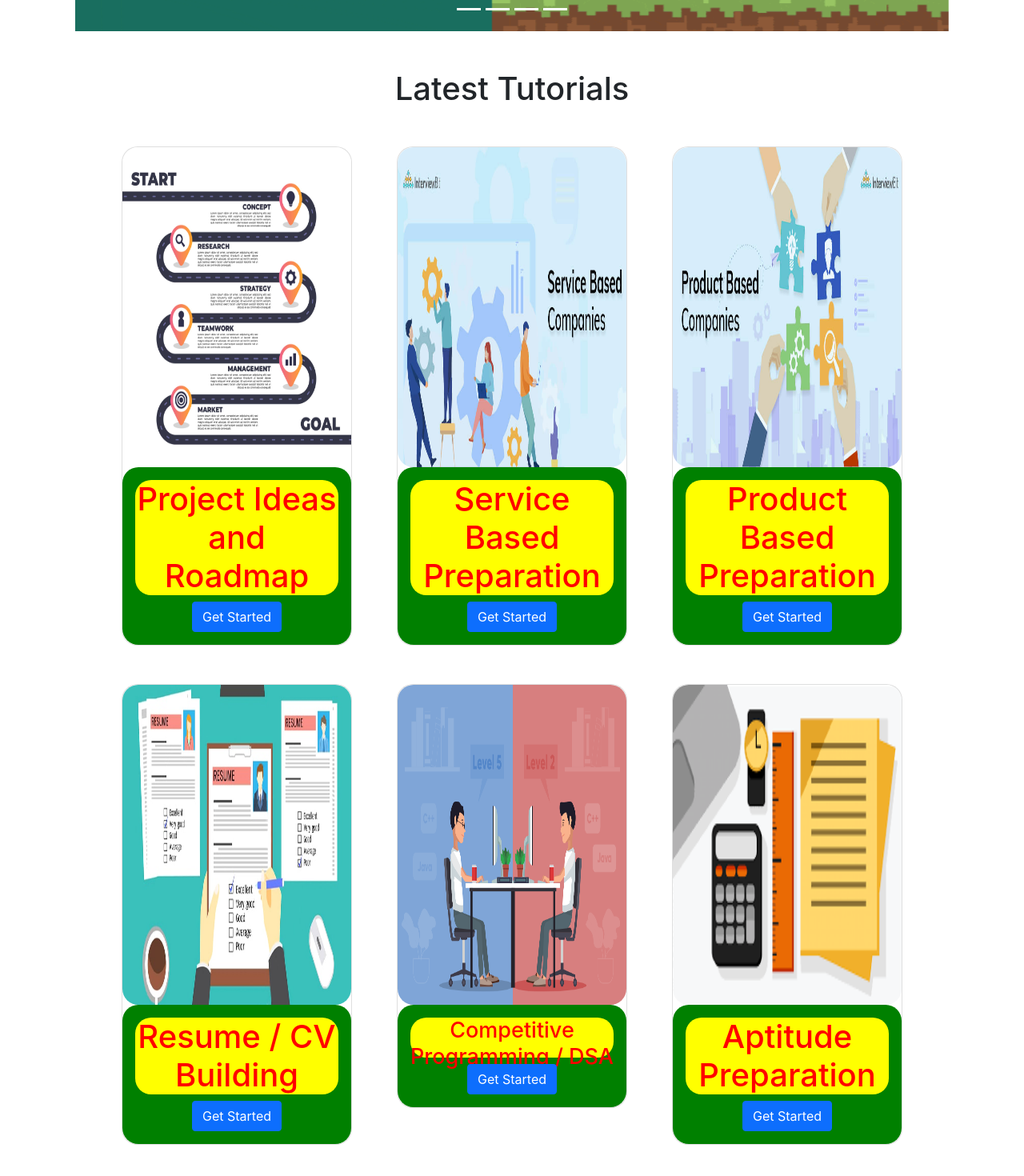
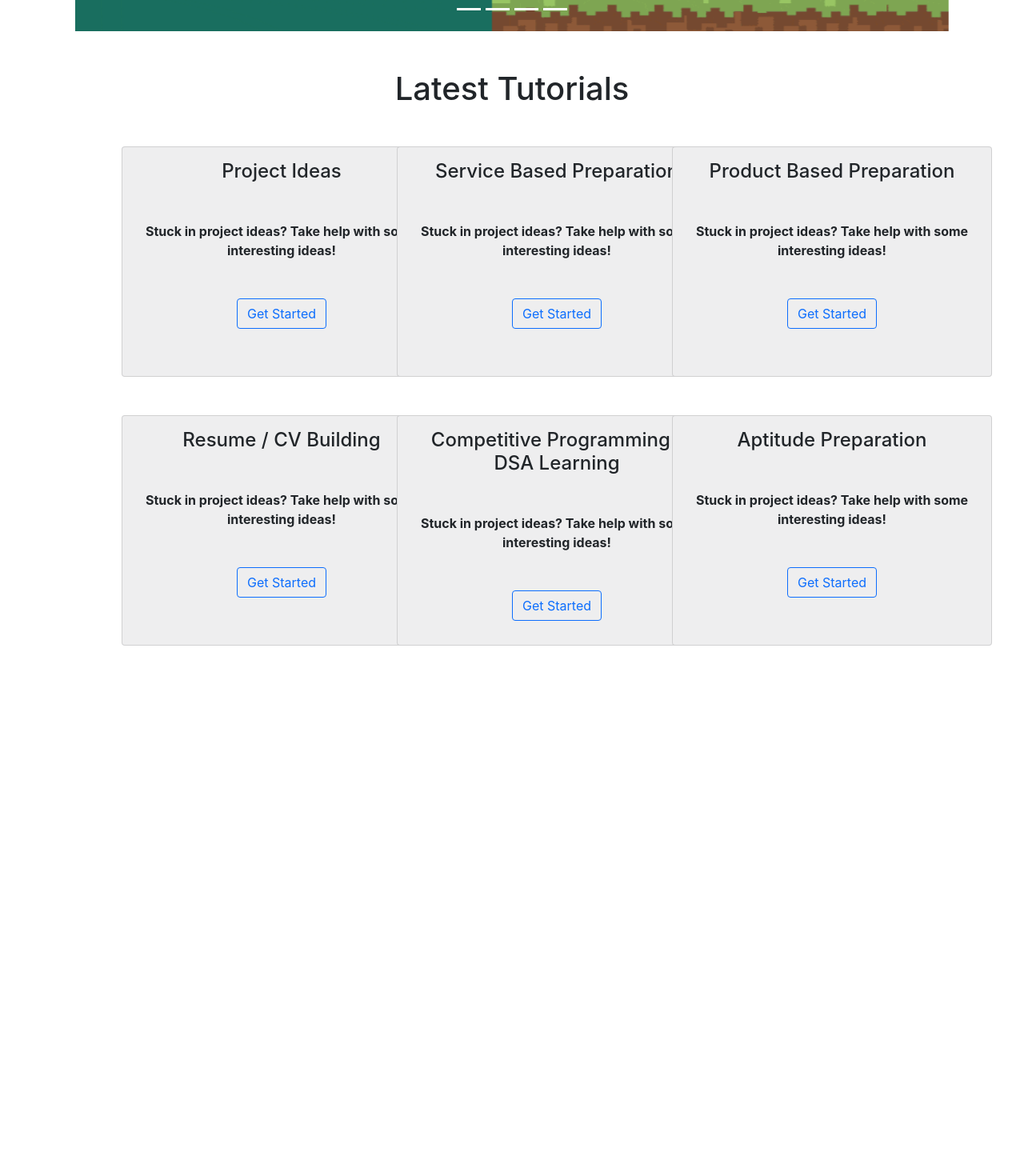
Before and after one commit to Manas0916/CodeCampus, a React (Create React App) app: page / in a window 1280 px wide. Shown: the part 578-2048 px from the top of the page at 80% size. After the commit the page ends 1433 px from the top, so only its background shows below. Built offline with nearby package versions, Linux system fonts and the light colour scheme.

Commit message:
Updated Cards

```diff
--- a/src/components/Card.js
+++ b/src/components/Card.js
@@ -2,12 +2,12 @@
 import React from 'react';
 import { Link } from "react-router-dom";
 
-import projroad from './images/Cards/projroad.jpg'
-import sbp from './images/Cards/sbp.png'
-import pbp from './images/Cards/pbp.png'
-import cv from './images/Cards/cv.png'
-import cpdsa from './images/Cards/cpdsa.png'
-import aptitude from './images/Cards/aptitude.png'
+// import projroad from './images/Cards/projroad.jpg'
+// import sbp from './images/Cards/sbp.png'
+// import pbp from './images/Cards/pbp.png'
+// import cv from './images/Cards/cv.png'
+// import cpdsa from './images/Cards/cpdsa.png'
+// import aptitude from './images/Cards/aptitude.png'
 
 const Card = () => {
   return (
@@ -16,58 +16,70 @@ const Card = () => {
       <div className="conatiner my-3">
         <div className="row mx-3 my-5" style={{ display: 'flex', justifyContent: 'center' }}>
           <div className="col-md-3 mx-3">
-            <div className="card" style={{ borderRadius: '20px' }}>
-              <img src={projroad} style={{ height: '400px', borderRadius: '20px' }} className="card-img-top" alt="hello" />
-              <div class="card-body" style={{ backgroundColor: 'green', borderRadius: '20px' }}>
-                <h1 class="card-title" style={{ color: 'red', backgroundColor: 'yellow', borderRadius: '20px' }}>Project Ideas and Roadmap</h1>
-                <Link to="/" class="btn btn-primary">Get Started</Link>
+            <div className="card" style={{ width: '25rem', height: '18rem', backgroundColor: '#eeeeef' }}>
+              <div className="card-body">
+                <h4 className="card-title" sytle={{backgroundColor: '#74ad60'}}>Project Ideas</h4>
+                <p className="card-text my-5"><strong>Stuck in project ideas? Take help with some interesting ideas!</strong></p>
+                <div className="container my-5">
+                  <Link to="/" target="_blank" class="btn btn-outline-primary">Get Started</Link>
+                </div>
               </div>
             </div>
           </div>
           <div className="col-md-3 mx-3">
-            <div className="card" style={{ borderRadius: '20px' }}>
-              <img src={sbp} style={{ height: '400px', borderRadius: '20px' }} className="card-img-top" alt="hello" />
-              <div class="card-body" style={{ backgroundColor: 'green', borderRadius: '20px' }}>
-                <h1 class="card-title" style={{ color: 'red', backgroundColor: 'yellow', borderRadius: '20px' }}>Service Based Preparation</h1>
-                <Link to="/" class="btn btn-primary">Get Started</Link>
+            <div className="card" style={{ width: '25rem', height: '18rem', backgroundColor: '#eeeeef' }}>
+              <div className="card-body">
+                <h4 className="card-title" sytle={{backgroundColor: '#74ad60'}}>Service Based Preparation</h4>
+                <p className="card-text my-5"><strong>Stuck in project ideas? Take help with some interesting ideas!</strong></p>
+                <div className="container my-5">
+                  <Link to="/" target="_blank" class="btn btn-outline-primary">Get Started</Link>
+                </div>
               </div>
             </div>
           </div>
           <div className="col-md-3 mx-3">
-            <div className="card" style={{ borderRadius: '20px' }}>
-              <img src={pbp} style={{ height: '400px', borderRadius: '20px' }} className="card-img-top" alt="hello" />
-              <div class="card-body" style={{ backgroundColor: 'green', borderRadius: '20px' }}>
-                <h1 class="card-title" style={{ color: 'red', backgroundColor: 'yellow', borderRadius: '20px' }}>Product Based Preparation</h1>
-                <Link to="/" class="btn btn-primary">Get Started</Link>
+            <div className="card" style={{ width: '25rem', height: '18rem', backgroundColor: '#eeeeef' }}>
+              <div className="card-body">
+                <h4 className="card-title" sytle={{backgroundColor: '#74ad60'}}>Product Based Preparation</h4>
+                <p className="card-text my-5"><strong>Stuck in project ideas? Take help with some interesting ideas!</strong></p>
+                <div className="container my-5">
+                  <Link to="/" target="_blank" class="btn btn-outline-primary">Get Started</Link>
+                </div>
               </div>
             </div>
           </div>
         </div>
         <div className="row mx-3 my-5" style={{ display: 'flex', justifyContent: 'center' }}>
-        <div className="col-md-3 mx-3">
-            <div className="card" style={{ borderRadius: '20px' }}>
-              <img src={cv} style={{ height: '400px', borderRadius: '20px' }} className="card-img-top" alt="hello" />
-              <div class="card-body" style={{ backgroundColor: 'green', borderRadius: '20px' }}>
-                <h1 class="card-title" style={{ color: 'red', backgroundColor: 'yellow', borderRadius: '20px' }}>Resume / CV Building</h1>
-                <Link to="/" class="btn btn-primary">Get Started</Link>
+          <div className="col-md-3 mx-3">
+            <div className="card" style={{ width: '25rem', height: '18rem', backgroundColor: '#eeeeef' }}>
+              <div className="card-body">
+                <h4 className="card-title" sytle={{backgroundColor: '#74ad60'}}>Resume / CV Building</h4>
+                <p className="card-text my-5"><strong>Stuck in project ideas? Take help with some interesting ideas!</strong></p>
+                <div className="container my-5">
+                  <Link to="/" target="_blank" class="btn btn-outline-primary">Get Started</Link>
+                </div>
               </div>
             </div>
           </div>
           <div className="col-md-3 mx-3">
-            <div className="card" style={{ borderRadius: '20px', height: '530px' }}>
-              <img src={cpdsa} style={{ height: '400px', borderRadius: '20px' }} className="card-img-top" alt="hello" />
-              <div class="card-body" style={{ backgroundColor: 'green', borderRadius: '20px', height: '20px'}}>
-                <h1 class="card-title" style={{ color: 'red', backgroundColor: 'yellow', borderRadius: '20px', fontSize: '27px', height: '50px' }}>Competitive Programming / DSA Learning</h1>
-                <Link to="/" class="btn btn-primary">Get Started</Link>
+            <div className="card" style={{ width: '25rem', height: '18rem', backgroundColor: '#eeeeef' }}>
+              <div className="card-body">
+                <h4 className="card-title" sytle={{backgroundColor: '#74ad60'}}>Competitive Programming / DSA Learning</h4>
+                <p className="card-text my-5"><strong>Stuck in project ideas? Take help with some interesting ideas!</strong></p>
+                <div className="container my-5">
+                  <Link to="/" target="_blank" class="btn btn-outline-primary">Get Started</Link>
+                </div>
               </div>
             </div>
           </div>
           <div className="col-md-3 mx-3">
-            <div className="card" style={{ borderRadius: '20px' }}>
-              <img src={aptitude} style={{ height: '400px', borderRadius: '20px' }} className="card-img-top" alt="hello" />
-              <div class="card-body" style={{ backgroundColor: 'green', borderRadius: '20px' }}>
-                <h1 class="card-title" style={{ color: 'red', backgroundColor: 'yellow', borderRadius: '20px' }}>Aptitude Preparation</h1>
-                <Link to="https://www.indiabix.com/" class="btn btn-primary">Get Started</Link>
+            <div className="card" style={{ width: '25rem', height: '18rem', backgroundColor: '#eeeeef' }}>
+              <div className="card-body">
+                <h4 className="card-title">Aptitude Preparation</h4>
+                <p className="card-text my-5"><strong>Stuck in project ideas? Take help with some interesting ideas!</strong></p>
+                <div className="container my-5">
+                  <Link to="https://www.indiabix.com/" target="_blank" class="btn btn-outline-primary">Get Started</Link>
+                </div>
               </div>
             </div>
           </div>
```
